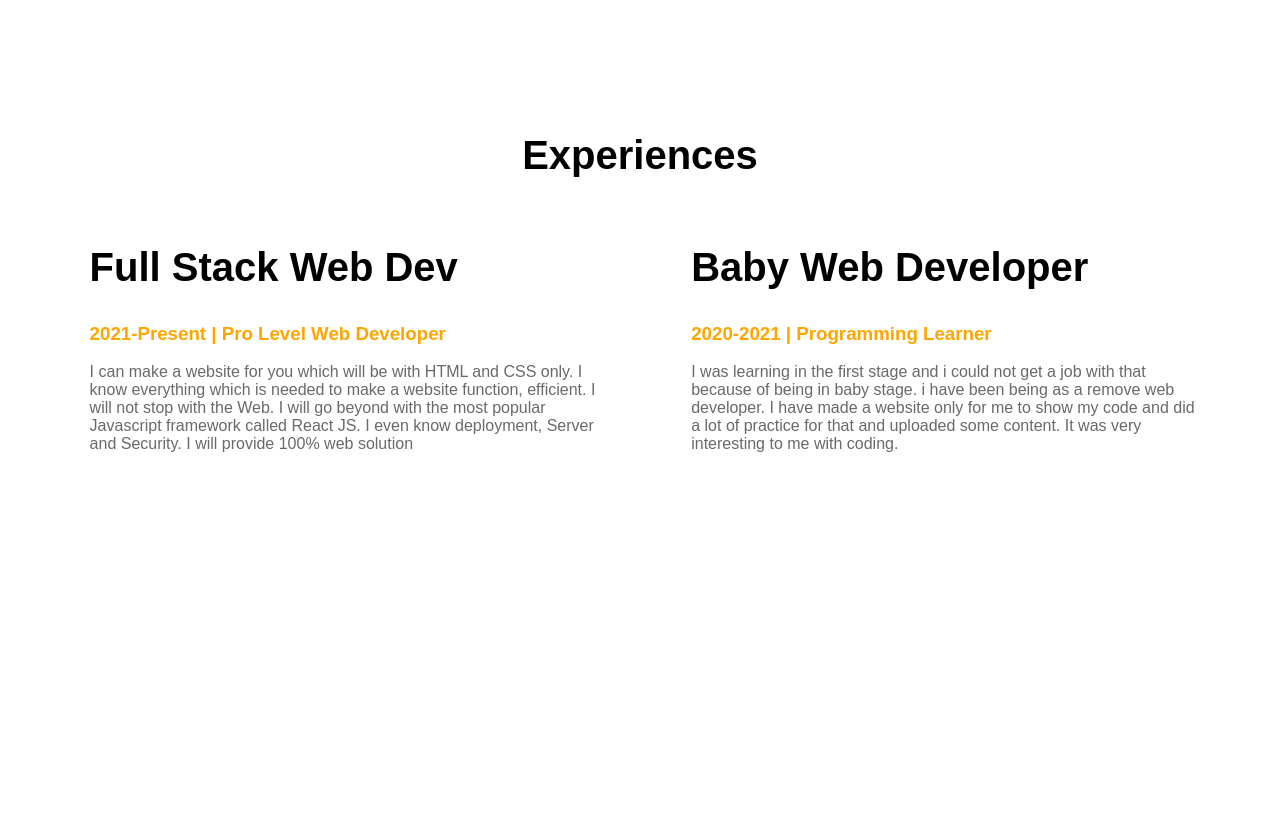
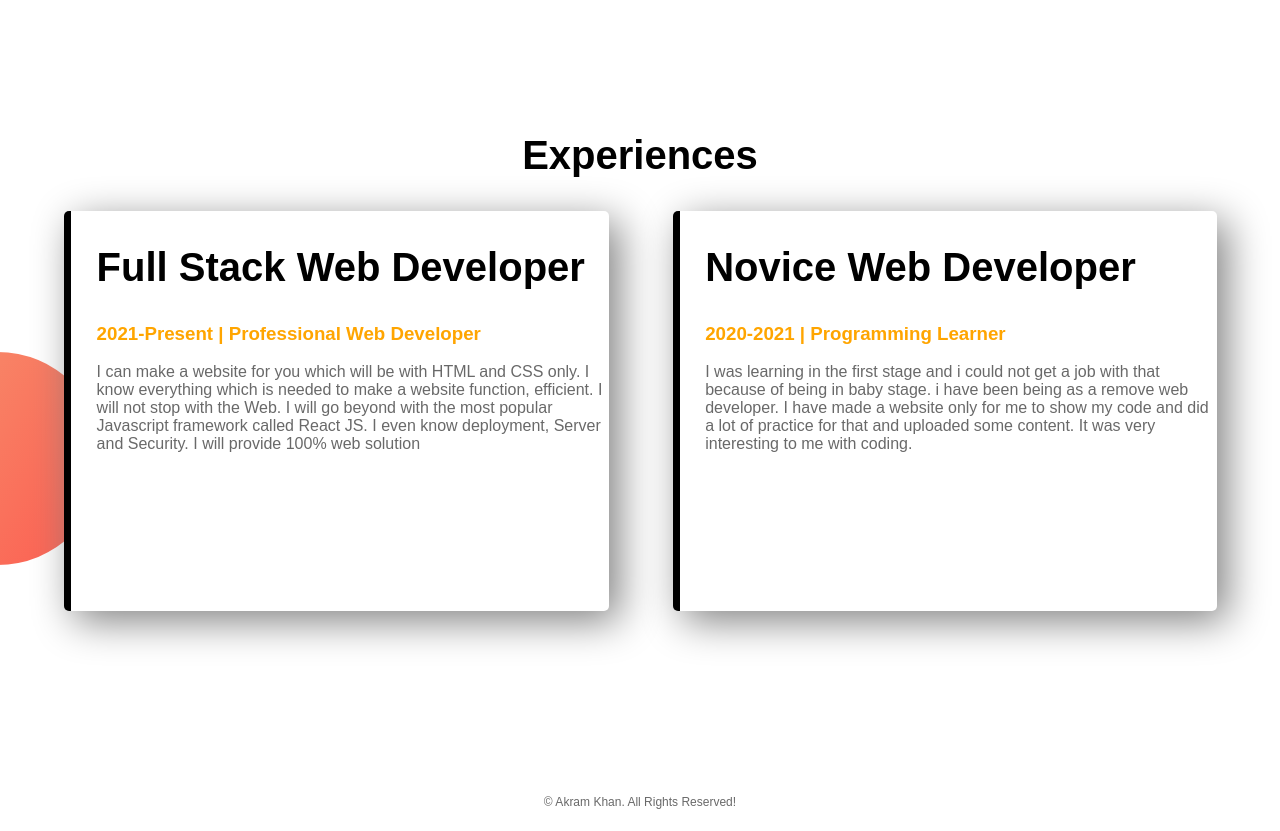
Before and after one commit to akram9704/web-portfolio, a plain HTML site: page index.html in a window 1280 px wide. Shown: the part 1200-2031 px from the top of the page. Before the commit the page ends 1983 px from the top, so only its background shows below. Drawn offline with Linux system fonts and the light colour scheme.

Commit message:
problem with experience area

```diff
--- a/index.html
+++ b/index.html
@@ -30,19 +30,23 @@
         <p> I want to be a die hard coder and going to make so much experiment in different big projects and to dvelop in my own way</p>
         <a class="link-button" target="_blank" href="https://www.facebook.com/akraam.khaaan/">Visit Me</a>
     </div>
+
 </section>
 <section class="experience-area">
     <h2 class="text-center">Experiences</h2>
-    <div class="half-width">
-        <h2>Full Stack Web Dev</h2>
-        <h3 class="orange-highlight">2021-Present | Pro Level Web Developer</h3>
+    <div id="full-stack" class="half-width single-experience">
+        <h2>Full Stack Web Developer</h2>
+        <h3 class="orange-highlight">2021-Present | Professional Web Developer</h3>
         <p>I can make a website for you which will be with HTML and CSS only. I know everything which is needed to make a website function, efficient. I will not stop with the Web. I will go beyond with the most popular Javascript framework called React JS. I even know deployment, Server and Security. I will provide 100% web solution</p>
     </div>
-    <div class="half-width">
-        <h2>Baby Web Developer</h2>
+    <div id="baby-web" class="half-width single-experience">
+        <h2>Novice Web Developer</h2>
         <h3 class="orange-highlight">2020-2021 | Programming Learner</h3>
         <p>I was learning in the first stage and i could not get a job with that because of being in baby stage. i have been being as a remove web developer. I have made a website only for me to show my code and did a lot of practice for that and uploaded some content. It was very interesting to me with coding.</p>
     </div>
 </section>
+<footer>
+    <p id="footer">&#169 Akram Khan. All Rights Reserved!</p>
+</footer>
 </body>
 </html>
--- a/style.css
+++ b/style.css
@@ -21,7 +21,7 @@ p{
     padding-left: 2%;
 }
 .text-center{
-    text-align:center;
+    text-align: center;
 }
 .half-width img{
     width: 100%;
@@ -47,3 +47,30 @@ section{
     background-repeat: no-repeat;
     background-position: right;
 }
+.single-experience{
+    box-shadow: 10px 10px 40px gray;
+    border-radius: 5px;
+    height: 80%;
+    background-color: white;
+}
+.experience-area{
+    background-image: url(images/exp-bg.png);
+    background-repeat: no-repeat;
+    background-position: left;
+}
+#full-stack{
+    border-left: 7px solid;
+    border-image: linear-gradiant(180deg lightSalmon, tomato);
+    border-image-slice: 1;
+}
+#baby-web{
+    border-left: 7px solid;
+    border-image: linear-gradiant(180deg blue, cyan);
+    border-image-slice: 1;
+}
+#footer{
+    text-align: center;
+    font-family: 'Poppins', sans-serif;
+    padding-bottom: 10px;
+    font-size: 12px;
+}
```
